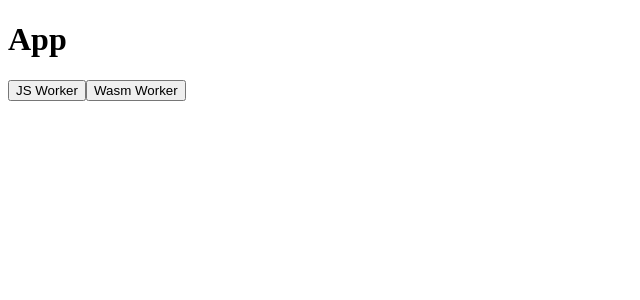
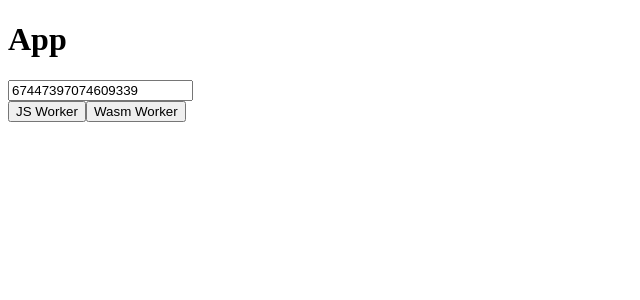
Before and after one commit to WTomoharu/wasm-prime-factorize, a React (Vite) app: page / in a window 1280 px wide. Shown: the top 300 px of the page, without its empty margins (0-640 px from the left). Built offline with nearby package versions, Linux system fonts and the light colour scheme.

Commit message:
appにuiを追加

```diff
--- a/src/app.tsx
+++ b/src/app.tsx
@@ -1,16 +1,40 @@
+import { useState } from "react"
 import { JsWorker } from "./workers/js-worker/client"
 import { WasmWorker } from "./workers/wasm-worker/client"
 
 export const App = () => {
+  const [num, setNum] = useState(67447397074609339n)
   return (
     <>
       <h1>App</h1>
-      <button onClick={() => JsWorker.add(2, 1).then(console.log)}>
-        JS Worker
-      </button>
-      <button onClick={() => WasmWorker.add(2, 1).then(console.log)}>
-        Wasm Worker
-      </button>
+      <div>
+        <input
+          value={num.toString()}
+          onChange={e => setNum(BigInt(e.target.value))}
+        />
+      </div>
+      <div>
+        <button onClick={() => {
+          Promise.resolve().then(async () => {
+            const start = performance.now()
+            const res = await JsWorker.primeFactorize(num)
+            const end = performance.now()
+            console.log("js", end - start, res)
+          })
+        }}>
+          JS Worker
+        </button>
+        <button onClick={() => {
+          Promise.resolve().then(async () => {
+            const start = performance.now()
+            const res = await WasmWorker.primeFactorize(num)
+            const end = performance.now()
+            console.log("wasm", end - start, res)
+          })
+        }}>
+          Wasm Worker
+        </button>
+      </div>
     </>
   )
 }
```
